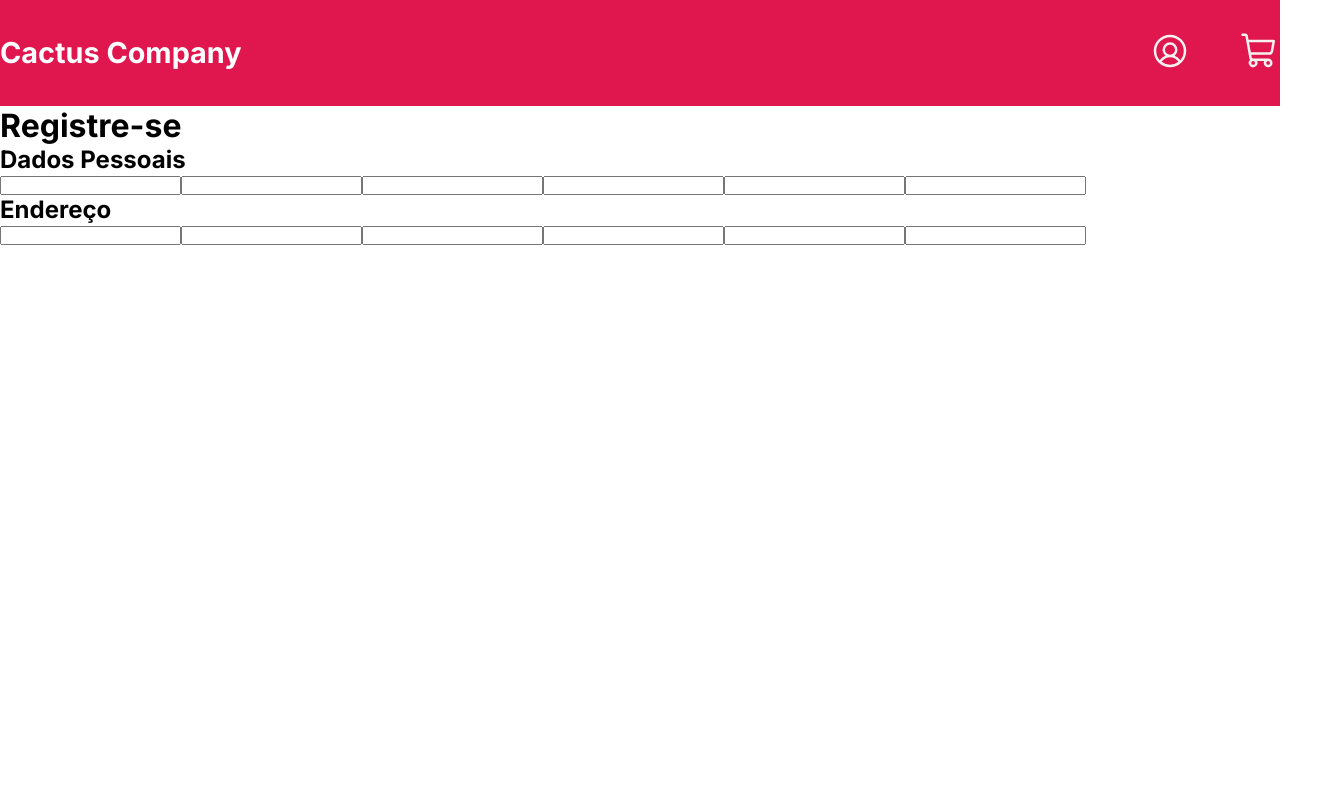
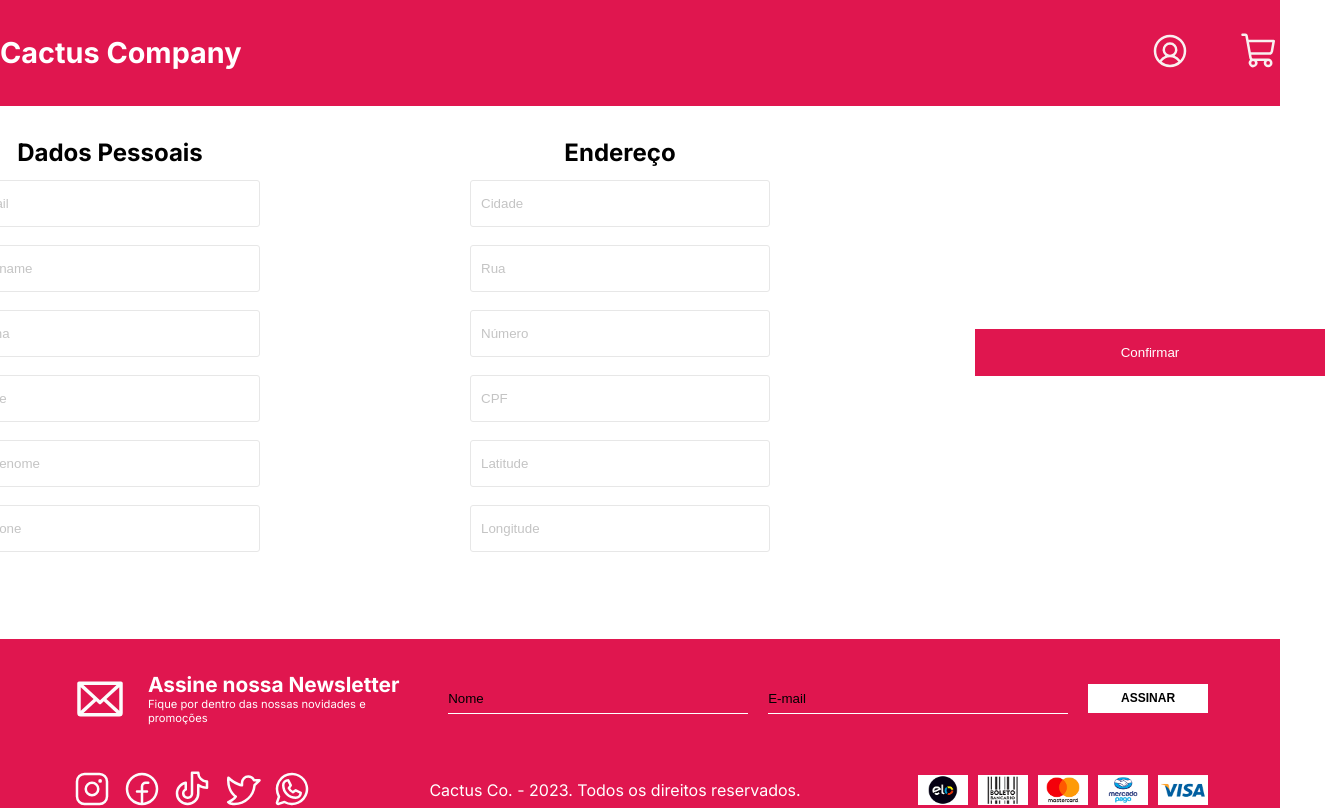
Before and after one commit to BrennoBoechat/Ecommerce, a Next.js app: page /register in a window 1280 px wide. Shown: the top 808 px of the page, 1325 px wide, since content can reach past the window. Built offline with nearby package versions, Linux system fonts and the light colour scheme.

Commit message:
remoção do filtro + estilização dos inputs do registro + criação dos estados e inicio da requisição

```diff
--- a/src/app/men/styles.ts
+++ b/src/app/men/styles.ts
@@ -2,5 +2,5 @@ import styled from "styled-components"
 
 export const MainContainer = styled.div `
     width: 100%;
-    height: 240vh;
+    height: 220vh;
 `
--- a/src/app/register/page.tsx
+++ b/src/app/register/page.tsx
@@ -1,31 +1,12 @@
 'use client';
 import React from 'react'
 import { RegisterContainer } from './styles'
+import Register from '@/components/register/Register';
 
 function register() {
   return (
     <RegisterContainer>
-        <div className='wrap'>
-            <h1>Registre-se</h1>
-            <div className='person'>
-                <h2>Dados Pessoais</h2>
-                <input></input>
-                <input></input>
-                <input></input>
-                <input></input>
-                <input></input>
-                <input></input>
-            </div>
-            <div className='address'>
-                <h2>Endereço</h2>
-                <input></input>
-                <input></input>
-                <input></input>
-                <input></input>
-                <input></input>
-                <input></input>
-            </div>
-        </div>
+        <Register/>
     </RegisterContainer>
   )
 }
--- a/src/app/register/styles.ts
+++ b/src/app/register/styles.ts
@@ -2,5 +2,5 @@ import styled from "styled-components"
 
 export const RegisterContainer = styled.div `
     width: 100%;
-    height: 100vh;
+    height: 60.4vh;
 `
--- /dev/null
+++ b/src/components/register/Register.tsx
@@ -0,0 +1,67 @@
+import React, { useState } from 'react'
+import { RegisterContainer } from './styles'
+import { api } from '@/services/api';
+import { useRouter } from 'next/navigation';
+
+interface Register {
+
+}
+
+function Register() {
+
+    const [email, setEmail] = useState<string>("");
+    const [username, setUsername] = useState<string>("");
+    const [password, setPassword] = useState<string>("");
+    const [name, setName] = useState<string>("");
+    const [lastname, setLastname] = useState<string>("");
+    const [telephone, setTelephone] = useState<string>("");
+
+    const [city, setCity] = useState<string>("");
+    const [street, setStreet] = useState<string>("");
+    const [number, setNumber] = useState<string>("");
+    const [cpf, setCpf] = useState<string>("");
+    const [lat, setLat] = useState<string>("");
+    const [long, setLong] = useState<string>("");
+
+    const router = useRouter()
+
+    const fetchRegister = async(body : Register) => {
+        try {
+            const response = await api.post("/users", body)
+            localStorage.setItem('token', response.data.token)
+            router.push("/")
+        } catch (error) {
+            console.log(error)
+        }
+    }
+
+
+
+    return (
+    <RegisterContainer>
+        <div className='wrap'>
+            <div className='person'>
+                <h2>Dados Pessoais</h2>
+                    <input type='email' placeholder='E-mail'/>
+                    <input type='text' placeholder='Username'/>
+                    <input type='password' placeholder='Senha'/>
+                    <input type='text' placeholder='Nome'/>
+                    <input type='text' placeholder='Sobrenome'/>
+                    <input type='tel' placeholder='Telefone'/>
+            </div>
+            <div className='address'>
+                <h2>Endereço</h2>
+                    <input type='text' placeholder='Cidade'/>
+                    <input type='text' placeholder='Rua'/>
+                    <input type='number' placeholder='Número'/>
+                    <input type='number' placeholder='CPF'/>
+                    <input type='number' placeholder='Latitude'/>
+                    <input type='number' placeholder='Longitude'/>
+            </div>
+            <button>Confirmar</button>
+        </div>
+    </RegisterContainer>
+    )
+}
+
+export default Register
--- /dev/null
+++ b/src/components/register/styles.ts
@@ -0,0 +1,52 @@
+import styled from "styled-components"
+
+export const RegisterContainer = styled.div `
+    display: flex;
+    align-items: center;
+    justify-content: center;
+    width: 100%;
+    height: 100%;
+
+    .wrap {
+        display: flex;
+        align-items: center;
+        justify-content: center;
+        gap: 200px;
+
+        input {
+            width: 300px;
+            height: 47.05px;
+            border-radius: 3px;
+            padding: 10px;
+            border: 1px solid rgb(231, 231, 231);
+            margin: 5px;
+
+            &::placeholder {
+            color: #C4C4C4;
+            }
+        }
+
+        .person {
+            display: flex;
+            flex-direction: column;
+            align-items: center;
+            gap: 8px;
+        }
+
+        .address {
+            display: flex;
+            flex-direction: column;
+            align-items: center;
+            gap: 8px;
+        }
+    }
+
+    button {
+        background-color: #E0164F;
+        height: 47.05px;
+        width: 350px;
+        border: none;
+        color: white;
+        margin-top: 10px;
+    }
+`
```
Also changed, not shown: src/components/men-card/MenCard.tsx (+0 -9 lines).
